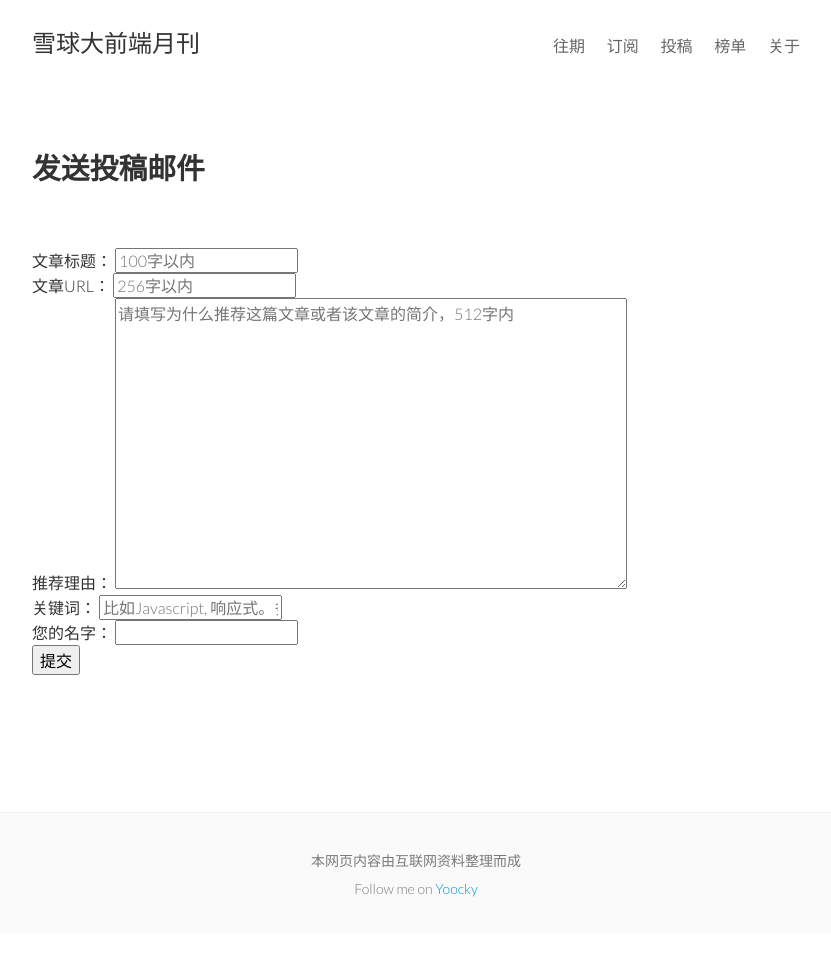
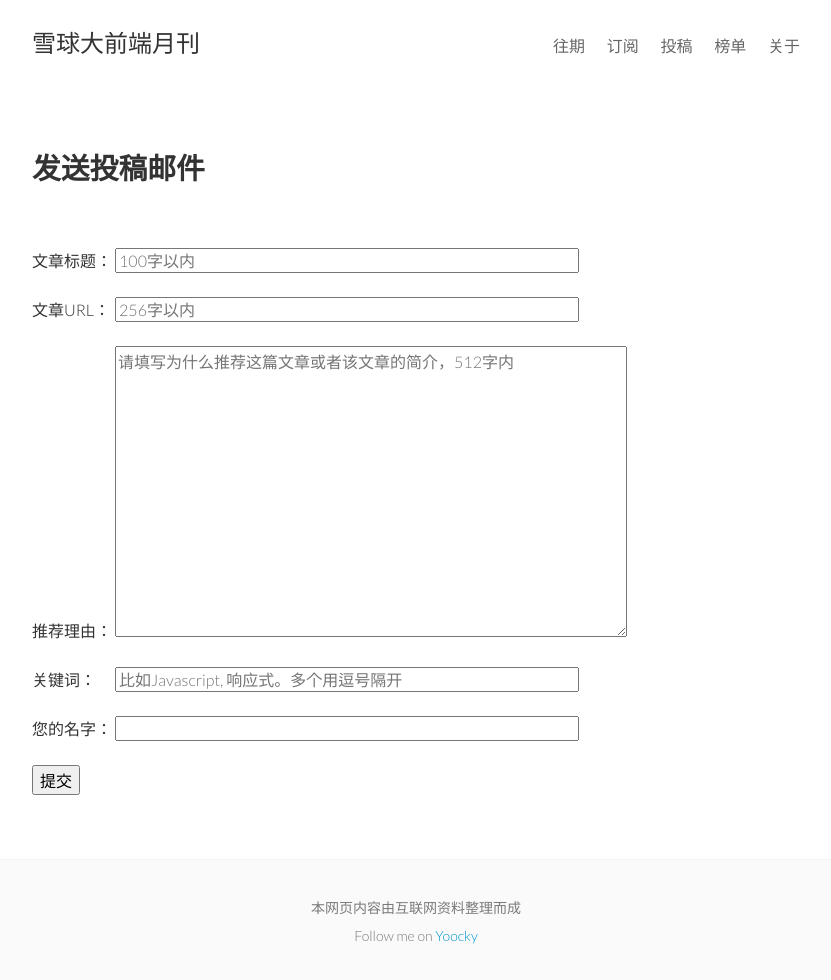
Before and after one commit to yoocky/monthly, a Jekyll site: the page built from contribute.md, in a window 1280 px wide. Shown: the whole page, without its empty margins (224-1055 px from the left). Built offline with Jekyll 4.4.1, drawn with Linux system fonts in a browser that asks for light colours; nearby versions of some CDN libraries; before the commit the page ends 933 px from its top, so only the background shows below that.

Commit message:
feat(post): add 202111

```diff
--- a/_layouts/contribute.html
+++ b/_layouts/contribute.html
@@ -14,17 +14,22 @@
           <span>文章标题：</span>
           <input name='title' type='text' maxlength="100" placeholder="100字以内">
           <br />
+          <br />
           <span>文章URL：</span>
           <input name='url' type='text' maxlength="100" placeholder="256字以内">
+          <br />
           <br />
           <span>推荐理由：</span>
           <textarea name='content' rows='15' cols='60' maxlength="512" value='' placeholder='请填写为什么推荐这篇文章或者该文章的简介，512字内'></textarea>
           <br />
+          <br />
           <span>关键词：</span>
           <input name='keywords' type='text' maxlength="100" placeholder="比如Javascript, 响应式。多个用逗号隔开">
           <br />
+          <br />
           <span>您的名字：</span>
           <input name='name' type='text' maxlength="100" >
+          <br />
           <br />
           <button type="submit">提交</button>
         </form>
--- a/_sass/_basscss.scss
+++ b/_sass/_basscss.scss
@@ -775,3 +775,12 @@ table {
     }
   }
 }
+#contribute {
+  span {
+    width: 80px;
+    display: inline-block;
+  }
+  input {
+    width: 456px;
+  }
+}
```
